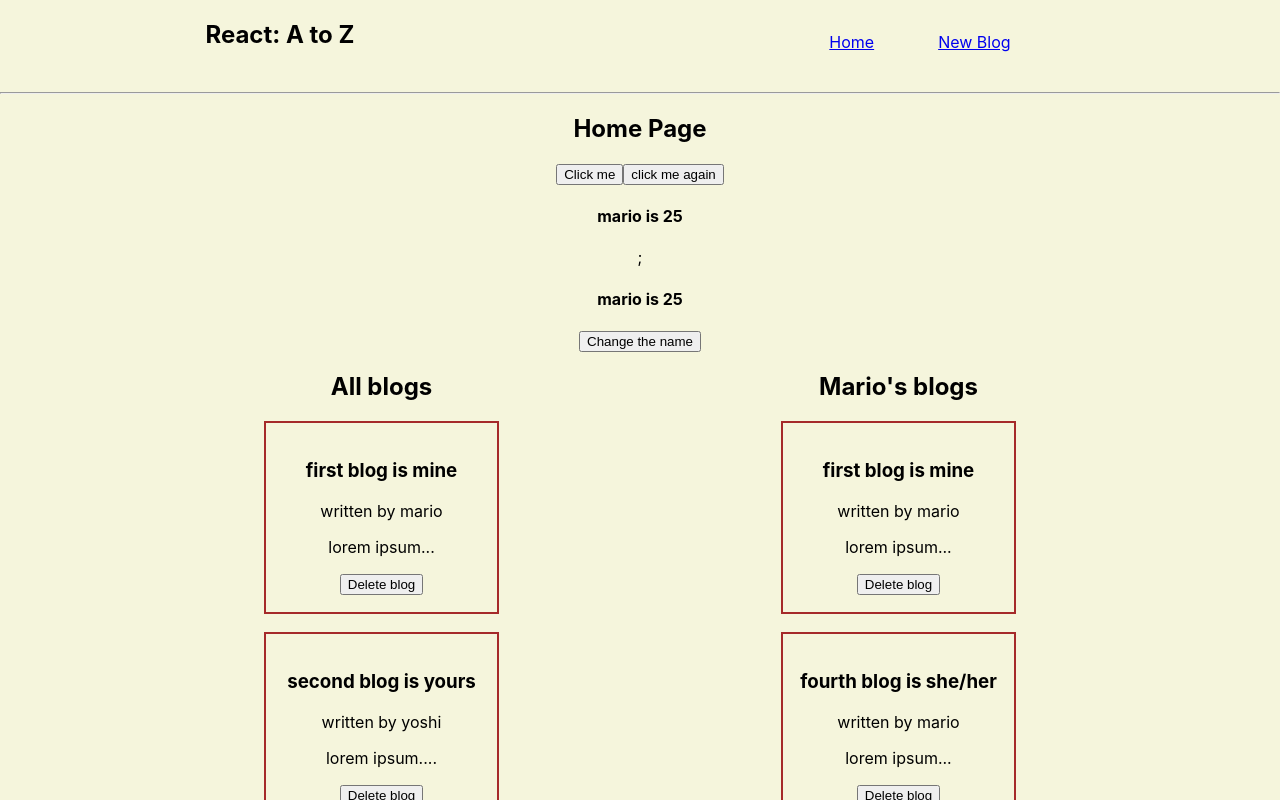
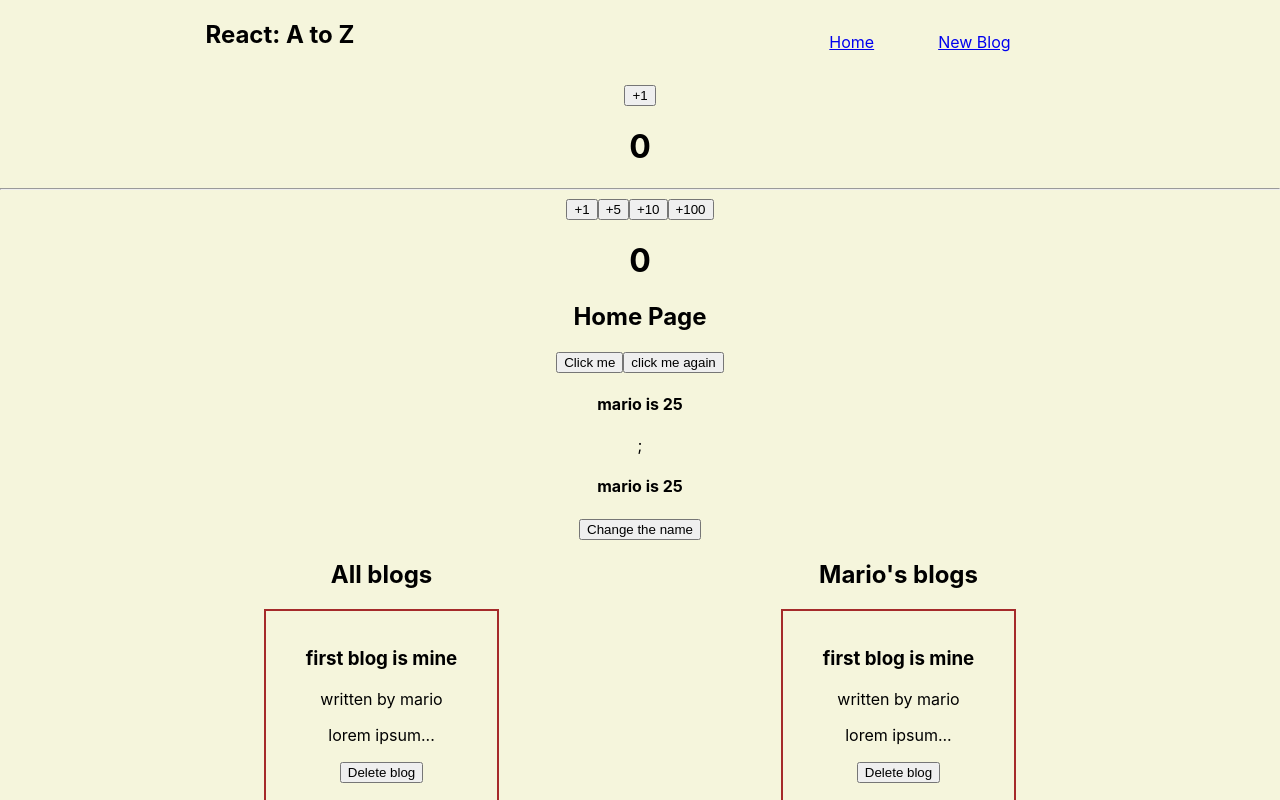
Before and after one commit to banirezaie/advance-react, a React (Create React App) app: page / in a window 1280 px wide. Shown: the top 800 px of the page. Built offline with nearby package versions, Linux system fonts and the light colour scheme.

Commit message:
a new button added

```diff
--- a/src/App.js
+++ b/src/App.js
@@ -3,14 +3,20 @@ import Navbar from "./Navbar";
 import Home from './Home';
 import NewBlog from './NewBlog';
 import { Route } from 'react-router-dom';
+import IncrementButton from "./components/IncrementButton";
+import AnotherButton from "./components/AnotherButton";
 
 function App() {
   return (
     <div className='App'>
-    <Navbar />
-    <div><hr/></div>
-    <Route path="/" component={Home} exact/>
-    <Route path='/newBlog' component={NewBlog} />
+      <Navbar />
+      <div>
+        <AnotherButton incrementAmount={1} initialAmount={0} />
+        <hr />
+      </div>
+      <IncrementButton />
+      <Route path='/' component={Home} exact />
+      <Route path='/newBlog' component={NewBlog} />
     </div>
   );
 }
--- /dev/null
+++ b/src/components/AnotherButton.jsx
@@ -0,0 +1,17 @@
+/** @format */
+import { useState } from "react";
+
+const AnotherButton = (props) => {
+  const [counter, setCounter] = useState(props.initialAmount);
+
+  const handleClick = () => setCounter(counter + props.incrementAmount);
+
+  return (
+    <div>
+      <button onClick={handleClick}>+{props.incrementAmount}</button>
+      <h1>{counter}</h1>
+    </div>
+  );
+};
+
+export default AnotherButton;
--- /dev/null
+++ b/src/components/Button.jsx
@@ -0,0 +1,8 @@
+/** @format */
+
+const Button = (props) => {
+  const handleClick = () => props.handleClickFunc(props.increment);
+  return <button onClick={handleClick}>+{props.increment}</button>;
+};
+
+export default Button;
--- /dev/null
+++ b/src/components/Display.jsx
@@ -0,0 +1,9 @@
+/** @format */
+
+const Display = (props) => {
+  console.log(props);
+
+  return <h1>{props.counter}</h1>;
+};
+
+export default Display;
--- /dev/null
+++ b/src/components/IncrementButton.js
@@ -0,0 +1,22 @@
+/** @format */
+import Button from "./Button";
+import Display from "./Display";
+import { useState } from "react";
+
+const IncrementButton = () => {
+  const [counter, setCounter] = useState(0);
+
+  const handleClick = (incrementValue) => setCounter(counter + incrementValue);
+
+  return (
+    <div>
+      <Button handleClickFunc={handleClick} increment={1} />
+      <Button handleClickFunc={handleClick} increment={5} />
+      <Button handleClickFunc={handleClick} increment={10} />
+      <Button handleClickFunc={handleClick} increment={100} />
+      <Display counter={counter} />
+    </div>
+  );
+};
+
+export default IncrementButton;
```
